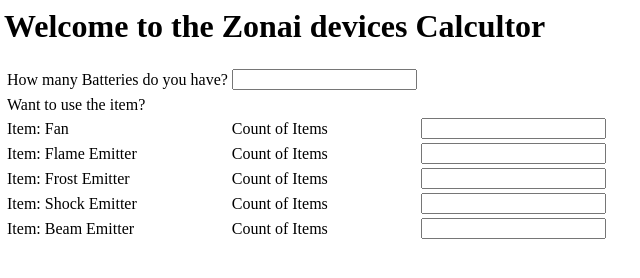
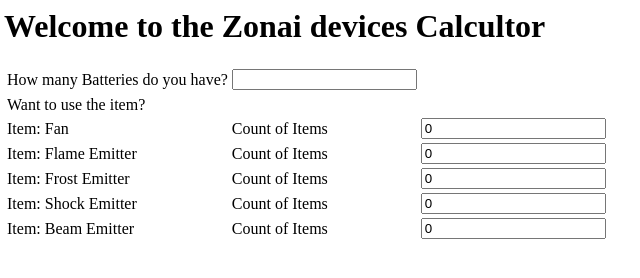
Before and after one commit to 0adhum0/DeplCalc, a plain HTML site: page DelpCalc/HTML/Zeldarechner.html in a window 1280 px wide. Shown: the full height of the page, 4-644 px from the left. Drawn offline with Linux system fonts and the light colour scheme.

Commit message:
Add files via upload

```diff
--- a/DelpCalc/HTML/Zeldarechner.html
+++ b/DelpCalc/HTML/Zeldarechner.html
@@ -17,27 +17,27 @@
             <tr>
                 <td>Item: Fan
                 <td>Count of Items</td>
-                <td><input type="number" name="A2" id="A2"></td>
+                <td><input type="number" name="A2" id="A2"value="0"></td>
             </tr>
             <tr>
                 <td>Item: Flame Emitter</td>
                 <td>Count of Items</td>
-                <td><input type="number" name="A3" id="A3"></td>
+                <td><input type="number" name="A3" id="A3"value="0"></td>
             </tr>
             <tr>
                 <td>Item: Frost Emitter</td>
                 <td>Count of Items</td>
-                <td><input type="number" name="A4" id="A4"></td>
+                <td><input type="number" name="A4" id="A4"value="0"></td>
             </tr>
             <tr>
                 <td>Item: Shock Emitter</td>
                 <td>Count of Items</td>
-                <td><input type="number" name="A5" id="A5"></td>
+                <td><input type="number" name="A5" id="A5"value="0"></td>
             </tr>
             <tr>
                 <td>Item: Beam Emitter</td>
                 <td>Count of Items</td>
-                <td><input type="number" name="A6" id="A6"></td>
+                <td><input type="number" name="A6" id="A6" value="0"></td>
             </tr>
 
         </table>
```
